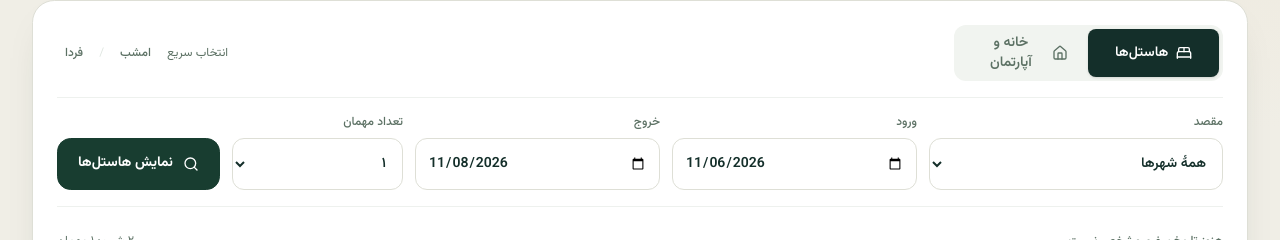
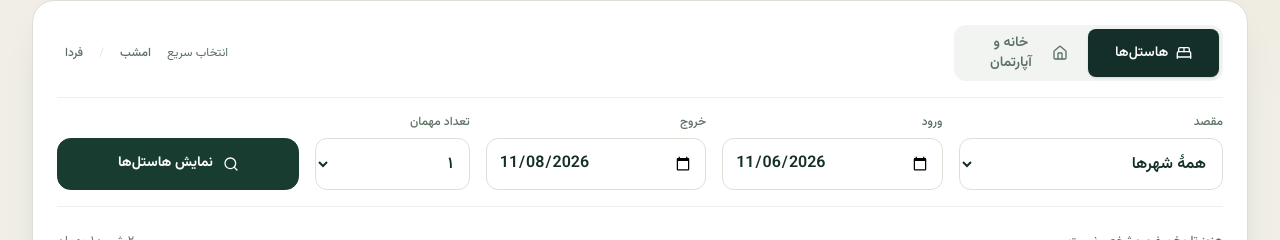
Before and after one commit to liiiiiiiit/hostel2, a React (Vite) app: page / in a window 1280 px wide. Shown: the part 697-937 px from the top of the page. Built offline with nearby package versions, Linux system fonts and the light colour scheme; no server answers.

Commit message:
Contain iPad date fields and add WebKit search form regression coverage

```diff
--- a/package.json
+++ b/package.json
@@ -20,7 +20,8 @@
     "db:status": "node --import tsx scripts/database.ts status",
     "db:check": "node --import tsx scripts/database.ts check",
     "db:rollback": "node --import tsx scripts/database.ts rollback",
-    "test:responsive": "npm run build && node scripts/responsive-smoke.mjs"
+    "test:responsive": "npm run build && node scripts/responsive-smoke.mjs",
+    "test:ipad": "npm run build && node scripts/ipad-search-smoke.mjs"
   },
   "dependencies": {
     "@google/genai": "^2.4.0",
--- a/src/index.css
+++ b/src/index.css
@@ -485,3 +485,47 @@ html.dark .admin-day-banner { background: radial-gradient(ellipse at top right,
   .admin-report-menu { width: 100%; }
   .admin-report-menu > summary { width: 100%; }
 }
+
+
+/* Bound native Safari form controls to their grid tracks, including padding. */
+.home-search-form {
+  display: grid;
+  grid-template-columns: repeat(2, minmax(0, 1fr));
+  align-items: end;
+  gap: 16px;
+  min-width: 0;
+}
+.home-search-form > label { display: block; min-width: 0; max-width: 100%; }
+.home-search-destination { grid-column: 1 / -1; }
+.home-search-form .search-input {
+  font-size: 1rem;
+  box-sizing: border-box;
+  display: block;
+  width: 100%;
+  min-width: 0;
+  max-width: 100%;
+  min-inline-size: 0;
+  max-inline-size: 100%;
+}
+.home-search-form input[type="date"] {
+  -webkit-appearance: none;
+  appearance: none;
+  min-height: 52px;
+  text-align: start;
+}
+.home-search-form input[type="date"]::-webkit-date-and-time-value {
+  min-height: 1.5em;
+  min-width: 0;
+  text-align: start;
+}
+.home-search-form input[type="date"]::-webkit-datetime-edit { min-width: 0; padding: 0; }
+.home-search-form .search-submit { width: 100%; min-height: 52px; white-space: normal; }
+.home-search-form[data-search-kind="rentals"] > .search-submit { grid-column: 1 / -1; }
+@media (min-width: 640px) {
+  .home-search-form[data-search-kind="rentals"] { grid-template-columns: minmax(0, 1fr) minmax(0, .5fr); }
+  .home-search-form[data-search-kind="rentals"] > :is(.home-search-destination, .search-submit) { grid-column: auto; }
+}
+@media (min-width: 1280px) {
+  .home-search-form[data-search-kind="hostels"] { grid-template-columns: minmax(0, 1.2fr) minmax(0, 1fr) minmax(0, 1fr) minmax(0, .7fr) minmax(0, 1.1fr); }
+  .home-search-form[data-search-kind="hostels"] > .home-search-destination { grid-column: auto; }
+}
--- a/src/views/HomeView.tsx
+++ b/src/views/HomeView.tsx
@@ -70,14 +70,14 @@ export const HomeView: React.FC<Props> = ({ currentLang, hostels, rentals, artic
           </div>
           {tab === 'hostels' && <div className="flex items-center gap-2 text-xs text-slate-500"><span className="hidden sm:inline">{text.quickDates}</span><button type="button" onClick={() => quickDate(0)} className="rounded-lg px-2 py-2 font-medium hover:bg-slate-50 hover:text-[#142f2a]">{text.tonight}</button><span className="text-slate-200">/</span><button type="button" onClick={() => quickDate(1)} className="rounded-lg px-2 py-2 font-medium hover:bg-slate-50 hover:text-[#142f2a]">{text.tomorrow}</button></div>}
         </div>
-        <form aria-label={text.search} onSubmit={search} className={`grid grid-cols-2 items-end gap-3 ${tab === 'hostels' ? 'lg:grid-cols-[1.2fr_1fr_1fr_.7fr_auto]' : 'lg:grid-cols-[1fr_auto]'}`}>
-          <label htmlFor="home-destination" className={`col-span-2 min-w-0 text-xs font-medium text-slate-500 ${tab === 'hostels' ? 'lg:col-span-1' : 'sm:col-span-1'}`}>{text.destination}<select id="home-destination" value={city} onChange={event => setCity(event.target.value)} className="search-input mt-2 min-h-12 w-full rounded-xl border border-[#142f2a]/12 bg-[#f8faf7] px-3 text-sm font-semibold text-[#142f2a]"><option value="all">{text.allCities}</option>{cities.map(value => <option key={value} value={value}>{getCityName(value,currentLang)}</option>)}</select></label>
+        <form aria-label={text.search} onSubmit={search} className="home-search-form" data-search-kind={tab}>
+          <label htmlFor="home-destination" className="home-search-destination min-w-0 text-xs font-medium text-slate-500">{text.destination}<select id="home-destination" value={city} onChange={event => setCity(event.target.value)} className="search-input mt-2 min-h-12 w-full rounded-xl border border-[#142f2a]/12 bg-[#f8faf7] px-3 text-sm font-semibold text-[#142f2a]"><option value="all">{text.allCities}</option>{cities.map(value => <option key={value} value={value}>{getCityName(value,currentLang)}</option>)}</select></label>
           {tab === 'hostels' && <>
             <label htmlFor="home-checkin" className="date-field-label min-w-0 text-xs font-medium text-slate-500">{text.checkIn}<input id="home-checkin" type="date" required min={yerevanToday()} max={addCalendarDays(yerevanToday(),88)} value={checkIn} onChange={event => { setCheckIn(event.target.value); if (event.target.value >= checkOut) setCheckOut(addCalendarDays(event.target.value,1)); }} className="search-input mt-2 min-h-12 w-full min-w-0 rounded-xl border border-[#142f2a]/12 bg-[#f8faf7] px-3 text-sm font-semibold text-[#142f2a]" /></label>
             <label htmlFor="home-checkout" className="date-field-label min-w-0 text-xs font-medium text-slate-500">{text.checkOut}<input id="home-checkout" type="date" required min={addCalendarDays(checkIn || yerevanToday(),1)} max={addCalendarDays(yerevanToday(),89)} value={checkOut} onChange={event => setCheckOut(event.target.value)} className="search-input mt-2 min-h-12 w-full min-w-0 rounded-xl border border-[#142f2a]/12 bg-[#f8faf7] px-3 text-sm font-semibold text-[#142f2a]" /></label>
             <label htmlFor="home-guests" className="text-xs font-medium text-slate-500">{text.guests}<select id="home-guests" value={guests} onChange={event => setGuests(Number(event.target.value))} className="search-input mt-2 min-h-12 w-full rounded-xl border border-[#142f2a]/12 bg-[#f8faf7] px-3 text-sm font-semibold text-[#142f2a]">{[1,2,3,4,5,6].map(value => <option key={value} value={value}>{format(value)}</option>)}</select></label>
           </>}
-          <button type="submit" style={tab === 'rentals' ? {gridColumn:'1 / -1'} : undefined} className="button-primary search-submit col-span-1 min-w-0"><Search className="size-4" />{tab === 'hostels' ? ux.searchHostels : ux.searchRentals}</button>
+          <button type="submit" className="button-primary search-submit col-span-1 min-w-0"><Search className="size-4" />{tab === 'hostels' ? ux.searchHostels : ux.searchRentals}</button>
           {error && <p role="alert" className="col-span-full text-sm text-rose-700">{error}</p>}
         </form>
         <div className="mt-4 flex flex-wrap items-center justify-between gap-2 border-t border-slate-100 pt-3 text-xs text-slate-500">
```
Also changed, not shown: scripts/ipad-search-smoke.mjs (added, +106 -0 lines), 1 other file (tests, documents, lock files or other folders).
